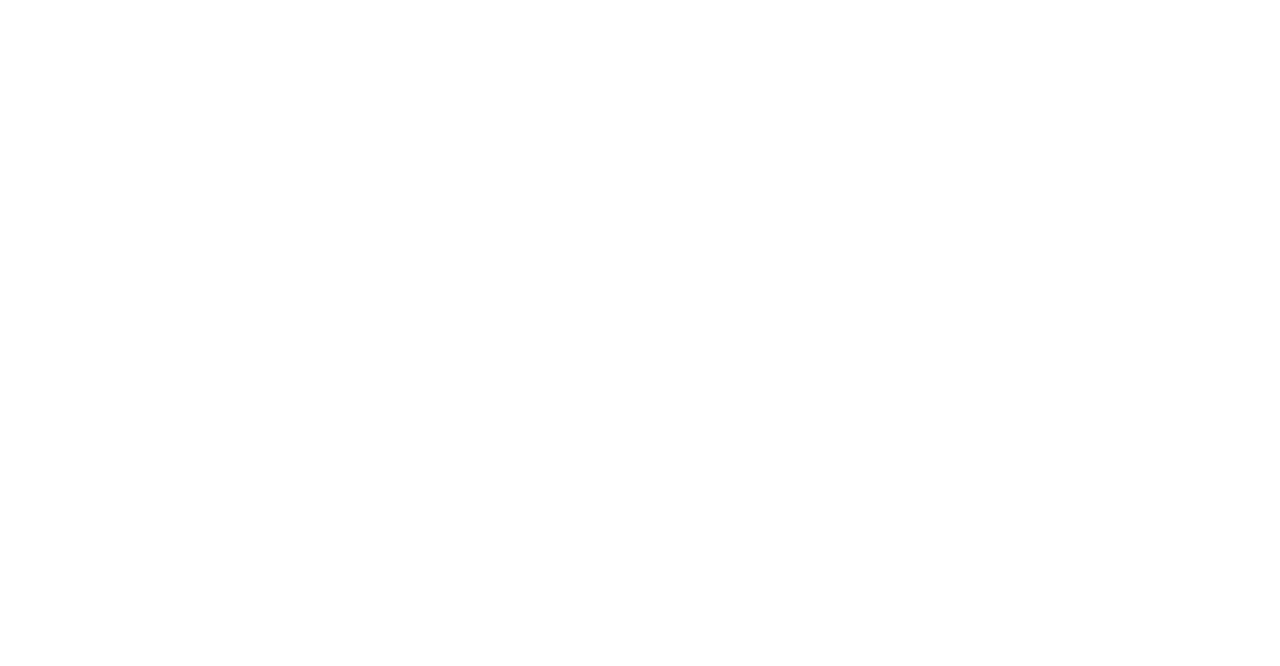
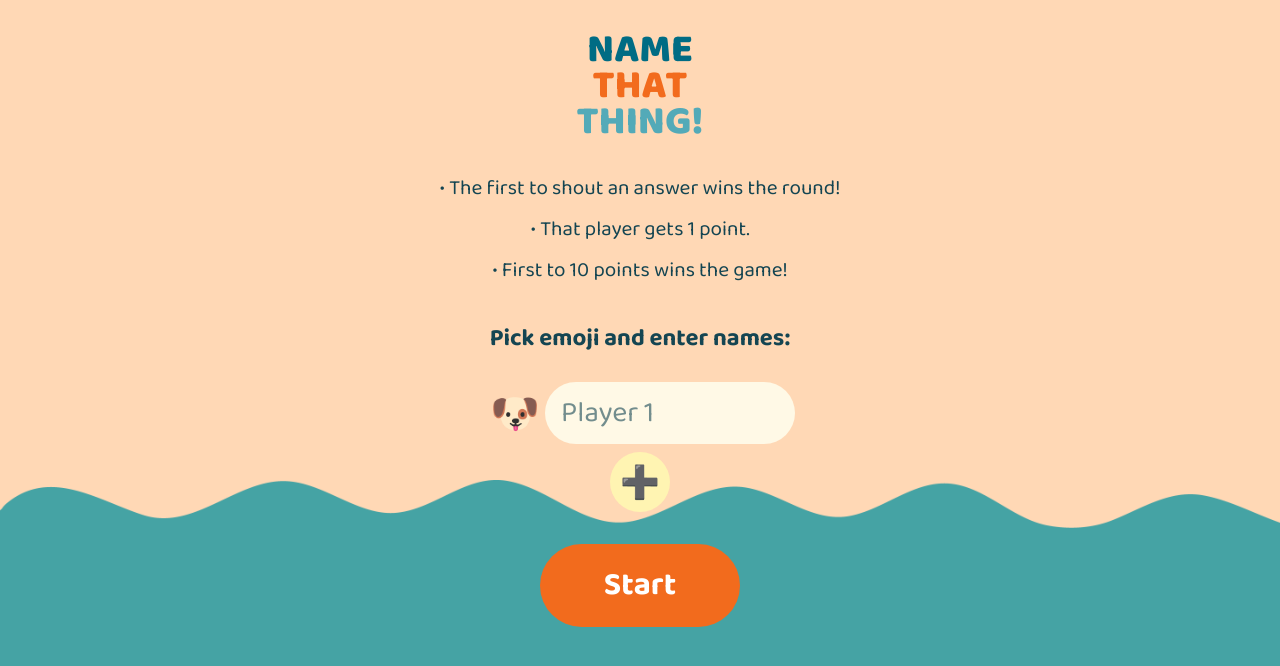
Before and after one commit to BarboraKellner/final-project, a React (Vite) app: page /rules in a window 1280 px wide. Before the commit this address had no page. Shown: the top 666 px of the page. Built offline with nearby package versions, Linux system fonts and the light colour scheme.

Commit message:
in this point, there is rules page working, players form inputs too

```diff
--- a/src/App.jsx
+++ b/src/App.jsx
@@ -1,13 +1,13 @@
 import './App.css'
 import Welcome from './pages/Welcome/Welcome';
-import {Game} from './pages/Game/Game.jsx'
+import {Game} from './pages/Game/Game';
+import {Rules} from './pages/Rules/Rules';
+
 
 import {
     BrowserRouter,
     Routes,
     Route,
-    Link,
-    Outlet,
 } from "react-router-dom";
 
 
@@ -17,7 +17,7 @@
             <Routes>
                 <Route path="/" element={<Welcome />} />
                 <Route path="/game" element={<Game />} />
-                {/* other routes if needed */}
+                <Route path="/rules" element={<Rules />} />
             </Routes>
         </BrowserRouter>
     );
--- a/src/index.css
+++ b/src/index.css
@@ -14,3 +14,21 @@
     font-optical-sizing: auto;
     overflow-x: hidden;
 }
+
+:root {
+    /* Logo colors */
+    --color-logo-blue-first: #006C84;
+    --color-logo-orange-second: #f26b1d;
+    --color-logo-teal-third: #53AAB8;
+
+    /* Background */
+    --color-bg-peach: #fddbb2;
+
+    /* Elements */
+    --color-tile-yellow: #FFF4B2;
+    --color-tile-teal: #49A8AD;
+    --color-text-dark: #144552;
+    --color-button-orange: #f26b1d;
+    --color-button-dark: #144552;
+    --color-input-cream:#FFF9E6
+}
--- /dev/null
+++ b/src/pages/Rules/Rules.jsx
@@ -0,0 +1,119 @@
+import './Rules.scss'
+import { useState } from 'react'
+
+function PlayerForm({ player, onNameChange, onEmojiChange, emojiOptions }) {
+    const [showEmojiPicker, setShowEmojiPicker] = useState(false);
+
+    return (
+        <div className="rules__player-row">
+            <button
+                className="rules__player-emoji"
+                onClick={() => setShowEmojiPicker(!showEmojiPicker)}
+            >
+                {player.emoji}
+            </button>
+
+            {showEmojiPicker && (
+                <div className="rules__emoji-picker">
+                    {emojiOptions.map(emoji => (
+                        <button
+                            key={emoji}
+                            onClick={() => {
+                                onEmojiChange(player.id, emoji);
+                                setShowEmojiPicker(false);
+                            }}
+                        >
+                            {emoji}
+                        </button>
+                    ))}
+                </div>
+            )}
+
+            <input
+                type="text"
+                className="rules__player-input"
+                placeholder={`Player ${player.id}`}
+                value={player.name}
+                onChange={(e) => onNameChange(player.id, e.target.value)}
+            />
+        </div>
+    );
+}
+
+export function Rules() {
+    const emojiOptions = [
+        '🐶', '🐱', '🐭', '🐹', '🐰',
+        '🦊', '🐻', '🐼', '🐨', '🐯',
+        '🦁', '🐸', '🐵', '🐧', '🦄'
+    ];
+
+    const [players, setPlayers] = useState([
+        { id: 1, name: '', emoji: '🐶' }
+    ]);
+
+    const handleNameChange = (id, name) => {
+        setPlayers(players.map(p =>
+            p.id === id ? { ...p, name } : p
+        ));
+    };
+
+    const handleEmojiChange = (id, emoji) => {
+        setPlayers(players.map(p =>
+            p.id === id ? { ...p, emoji } : p
+        ));
+    };
+
+    const addPlayer = () => {
+        if (players.length < 10) {
+            const newPlayer = {
+                id: players.length + 1,
+                name: '',
+                emoji: emojiOptions[players.length] // Pick next emoji
+            };
+            setPlayers([...players, newPlayer]);
+        }
+    };
+
+
+    return (
+        <div className="rules">
+            <div className="rules__content">
+                <h1 className="rules__logo">
+                    <span className="first">NAME</span>
+                    <span className="second">THAT</span>
+                    <span className="third">THING!</span>
+                </h1>
+
+                <div className="rules__text">
+                    <p>• The first to shout an answer wins the round!</p>
+                    <p>• That player gets 1 point.</p>
+                    <p>• First to 10 points wins the game!</p>
+                </div>
+
+                <h2 className="rules__subtitle">Pick emoji and enter names:</h2>
+
+                <div className="rules__players">
+                    {players.map(player => (
+                        <PlayerForm
+                            key={player.id}
+                            player={player}
+                            onNameChange={handleNameChange}
+                            onEmojiChange={handleEmojiChange}
+                            emojiOptions={emojiOptions}
+                        />
+                    ))}
+
+                    {players.length < 10 && (
+                        <button className="rules__add-btn" onClick={addPlayer}>
+                            ➕
+                        </button>
+                    )}
+                </div>
+
+                <button className="rules__start-btn">
+                    Start
+                </button>
+            </div>
+        </div>
+    );
+}
--- /dev/null
+++ b/src/pages/Rules/Rules.scss
@@ -0,0 +1,167 @@
+.rules {
+  min-height: 100vh;
+  background-color: var(--color-bg-peach);
+  background-image: url('../../assets/img/background_waves.PNG');
+  background-repeat: no-repeat;
+  background-position: bottom center;
+  background-size: cover;
+  overflow-y: auto;
+
+  &__content {
+    max-width: 600px;
+    margin: 0 auto;
+    padding: 2rem 1rem;
+  }
+
+  &__logo {
+    font-size: 2.5rem;
+    font-weight: 900;
+    line-height: 0.9;
+    text-align: center;
+    margin-bottom: 2rem;
+
+    span {
+      display: block;
+    }
+
+    .first { color: var(--color-logo-blue-first); }
+    .second { color: var(--color-logo-orange-second); }
+    .third { color: var(--color-logo-teal-third); }
+  }
+
+  &__text {
+    font-size: 1.3rem;
+    color: var(--color-text-dark);
+    text-align: center;
+    margin-bottom: 2rem;
+
+    p {
+      margin: 0.5rem 0;
+    }
+  }
+
+  &__subtitle {
+    font-size: 1.5rem;
+    color: var(--color-text-dark);
+    text-align: center;
+    margin-bottom: 1.5rem;
+  }
+
+  &__players {
+    display: flex;
+    flex-direction: column;
+    gap: 0.5rem;
+    margin-bottom: 2rem;
+  }
+
+  &__player-row {
+    display: flex;
+    align-items: center;
+    justify-content: center;
+    //gap: 0.2rem;
+    position: relative;
+  }
+
+  &__player-emoji {
+    font-size: 2.5rem;
+    width: 60px;
+    height: 60px;
+    background: transparent;
+    border: none;
+    display: flex;
+    align-items: center;
+    justify-content: center;
+    cursor: pointer;
+
+    &:hover {
+      transform: scale(1.1);
+    }
+  }
+
+  &__player-input {
+    padding: 0.5rem 1rem;
+    font-size: 1.8rem;
+    border: none;
+    max-width: 250px;
+    border-radius: 2rem;
+    background: var(--color-input-cream);
+    color: var(--color-text-dark);
+    font-family: inherit;
+    outline: none;
+
+    &:focus {
+      box-shadow: 0 0 0 3px var(--color-button-orange);
+    }
+
+    &::placeholder {
+      color: var(--color-text-dark);
+      opacity: 0.6;
+    }
+
+  }
+
+  &__emoji-picker {
+    position: absolute;
+    left: 0;
+    top: 70px;
+    background: white;
+    border-radius: 1rem;
+    padding: 0.5rem;
+    box-shadow: 0 4px 12px rgba(0, 0, 0, 0.15);
+    display: grid;
+    grid-template-columns: repeat(5, 1fr);
+    gap: 0.3rem;
+    z-index: 10;
+
+    button {
+      width: 45px;
+      height: 45px;
+      border: none;
+      background: transparent;
+      font-size: 1.8rem;
+      cursor: pointer;
+      border-radius: 0.5rem;
+
+      &:hover {
+        background: var(--color-tile-yellow);
+      }
+    }
+  }
+
+  &__add-btn {
+    width: 60px;
+    height: 60px;
+    border-radius: 50%;
+    background: var(--color-tile-yellow);
+    border: none;
+    color: white;
+    font-size: 2rem;
+    cursor: pointer;
+    display: flex;
+    align-items: center;
+    justify-content: center;
+    margin: 0 auto;
+
+    &:hover {
+      transform: scale(1.05);
+    }
+  }
+
+  &__start-btn {
+    background: var(--color-button-orange);
+    color: white;
+    border: none;
+    border-radius: 50px;
+    padding: 1rem 4rem;
+    font-size: 2rem;
+    font-weight: bold;
+    cursor: pointer;
+    margin: 2rem auto;
+    display: block;
+    font-family: inherit;
+
+    &:hover {
+      transform: scale(1.05);
+    }
+  }
+}
--- a/src/pages/Welcome/Welcome.jsx
+++ b/src/pages/Welcome/Welcome.jsx
@@ -1,6 +1,9 @@
 import './Welcome.scss'
+import {useNavigate} from 'react-router-dom'
 
 export default function Welcome() {
+    const navigate = useNavigate();
+
     return (
         <div className="welcome">
             <div className="welcome__bg"/>
@@ -16,7 +19,9 @@
                     <img src="/src/assets/img/art_mobile.PNG" alt="welcomeArt" className="welcome__art"/>
                 </div>
 
-                <button className="welcome__button">Play!</button>
+                <button className="welcome__button" onClick={() => navigate('/rules')}>
+                    Play!
+                </button>
             </div>
         </div>
 
--- a/src/pages/Welcome/Welcome.scss
+++ b/src/pages/Welcome/Welcome.scss
@@ -11,7 +11,7 @@
     background: url('../../assets/img/background_round.PNG') no-repeat center/cover;
     position: absolute;
     inset: 0;
-    min-height: 100vh; /* Ensures background covers the full viewport height */
+    min-height: 100vh;
     z-index: -1;
   }
 
@@ -21,9 +21,8 @@
     align-items: center;
     justify-content: center;
     width: 100%;
-    min-height: 100vh; /* Content takes full viewport height */
-    gap: 2rem;
-    padding: 1rem; /* Adds some padding for smaller screens */
+    min-height: 100vh;
+    padding: 1rem;
   }
 
   &__logo {
@@ -55,11 +54,11 @@
     justify-content: center;
     align-items: center;
     width: 100%;
-    max-width: 24rem; /* Limits art container width for responsiveness */
+    max-width: 24rem;
   }
 
   &__art {
-    width: 100%; /* Makes art responsive within its container */
+    width: 100%;
     img {
       width: 100%;
       height: auto;
```
Also changed, not shown: src/context/GameContext.jsx (added), src/pages/Win/Win.jsx (added). Lines whose indentation alone changed are shown as unchanged.
